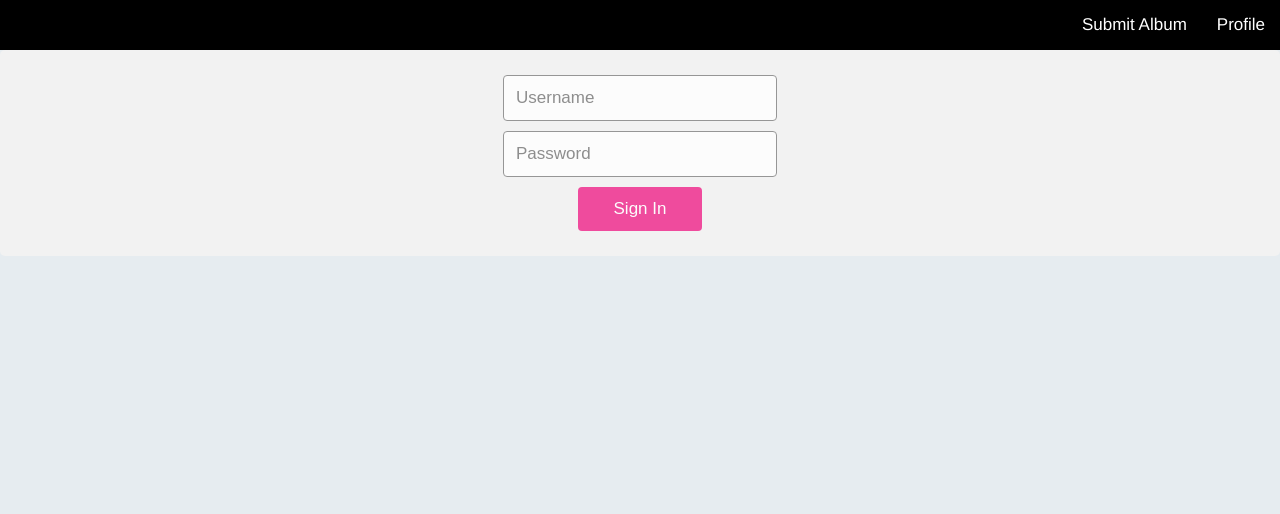
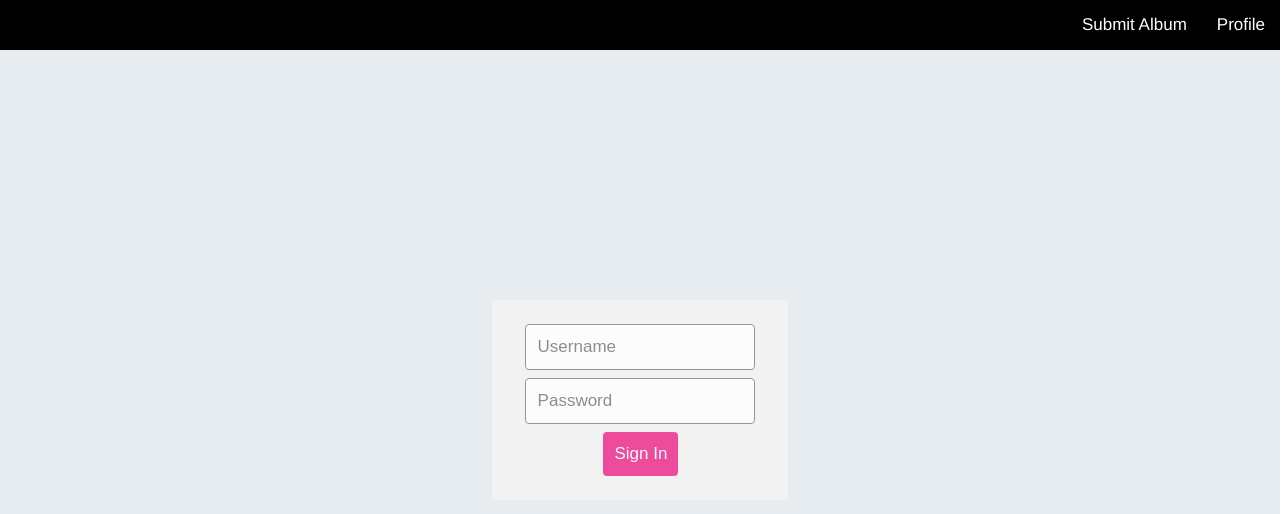
Before and after one commit to NoteWorthy-Team/NoteWorthy, a plain HTML site: page index.html in a window 1280 px wide. Drawn offline with Linux system fonts and the light colour scheme.

Commit message:
center login form

```diff
--- a/master.css
+++ b/master.css
@@ -22,7 +22,12 @@ body {
 }
 
 .login-form {
-	position: relative;
+	position: absolute;
+	min-width: 140px;
+	top: 50%;
+	left: 50%;
+	transform: translate(-50%, -50%);
+	width: 20%;
 	text-align: center;
 	border-radius: 5px;
 	background-color: #f2f2f2;
@@ -30,12 +35,12 @@ body {
 }
 
 input {
-	width: 20%;
+	width: 80%;
 	min-width: 75px;
 	padding: 12px;
 	border: solid 1px gray;
 	border-radius: 4px;
-	margin: 5px;
+	margin: 4px;
 	opacity: 0.8;
 	display: inline-block;
 	vertical-align: middle;
```
